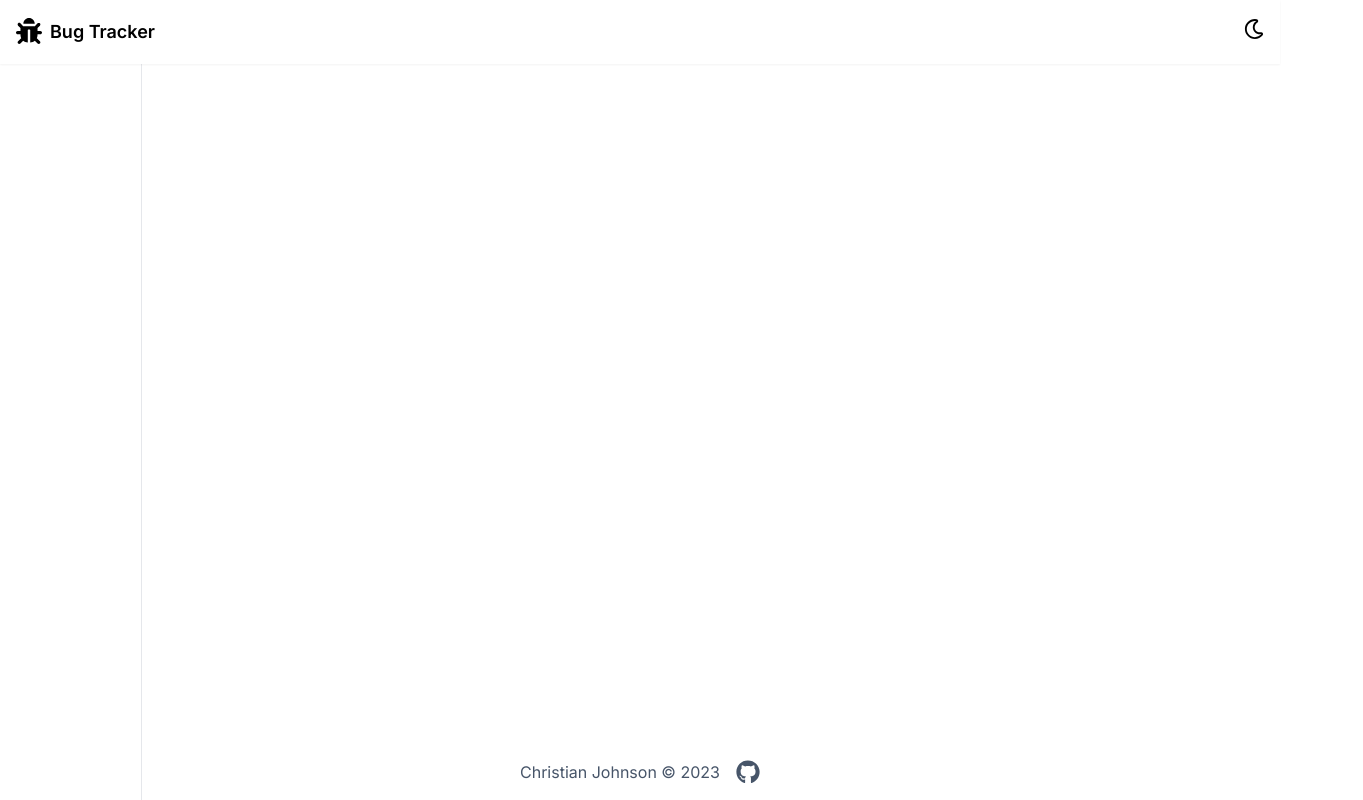
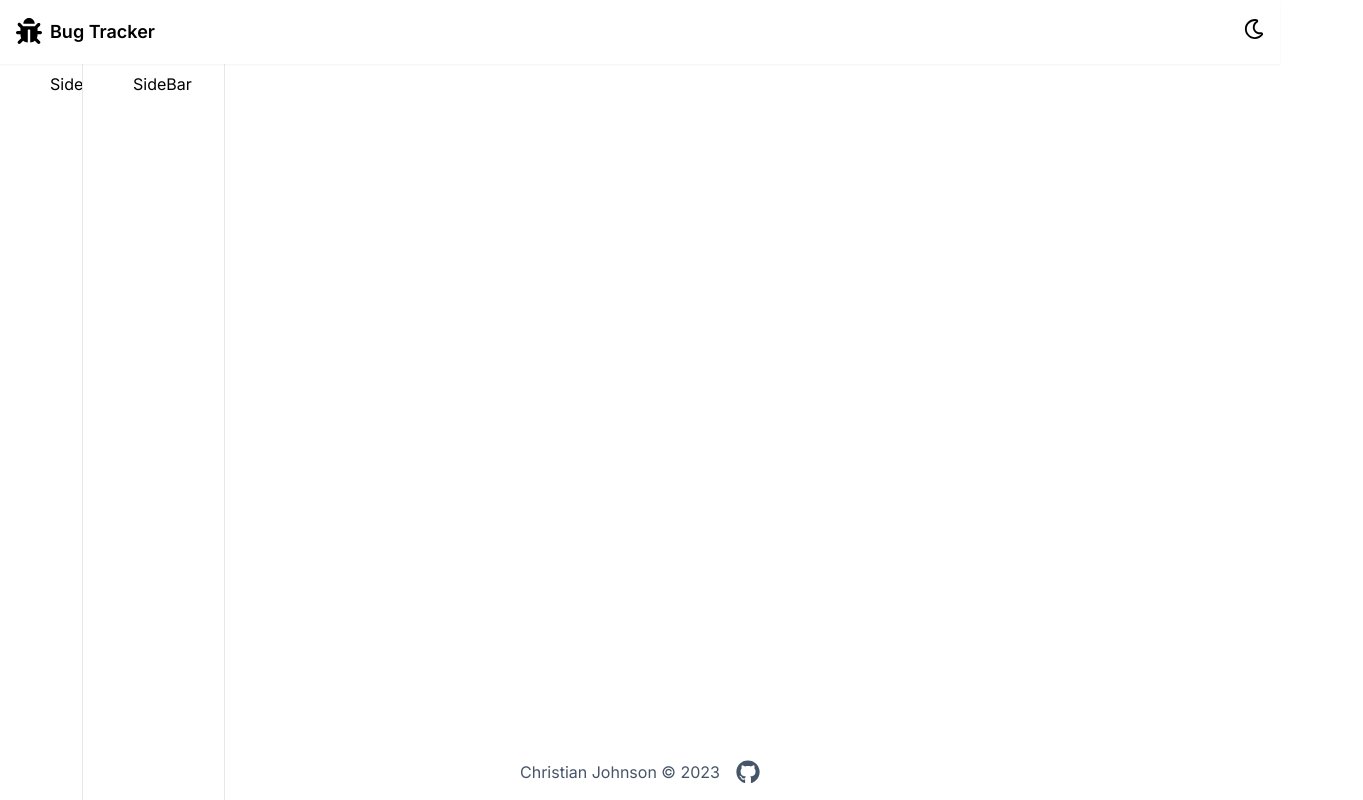
Before and after one commit to christianjcodes/bug-tracker-frontend, a Next.js app: page /dashboard/admin in a window 1280 px wide. Shown: the top 800 px of the page, 1363 px wide, since content can reach past the window. Built offline with nearby package versions, Linux system fonts and the light colour scheme.

Commit message:
Fix Sidebar layout in dashboard layout, add dark mode to sidebar and background of dashboard

```diff
--- a/src/app/components/Footer.tsx
+++ b/src/app/components/Footer.tsx
@@ -8,7 +8,7 @@ export default function Footer() {
             <footer className='absolute bottom-0 flex flex-row justify-center w-full text-slate-600
                                 space-x-4 pb-4 ml-auto mr-auto'>
                 <p>Christian Johnson &copy; {new Date().getFullYear()}</p>
-                <div className='hover:text-white'>
+                <div className='hover:text-black dark:hover:text-white'>
                     <Link href="https://github.com/christianjcodes">
                         <FaGithub size="24"/>
                     </Link>
--- a/src/app/components/SideBar.tsx
+++ b/src/app/components/SideBar.tsx
@@ -4,7 +4,9 @@ type Props = {}
 
 export default function SideBar({}: Props) {
   return (
-    <nav className='min-h-screen max-h-screen overflow-y-auto w-fit md:pr-8
-        pr-3 pt-2 flex flex-col gap-3 border-r-[1px] pl-[50px]'>SideBar</nav>
+    <nav className='min-h-screen max-h-screen mt-[4rem] overflow-y-auto w-fit md:pr-8
+        pr-3 pt-2 flex flex-col gap-3 border-r-[1px] dark:border-r-slate-700 pl-[50px] dark:bg-slate-800'>
+        SideBar
+    </nav>
   )
 }
--- a/src/app/dashboard/layout.tsx
+++ b/src/app/dashboard/layout.tsx
@@ -7,8 +7,10 @@ export default function DashboardLayout({
 }) {
   return (
     <section>
-      <SideBar />
-      {children}
+      <div className='flex dark:bg-black'>
+        <SideBar />
+        <div>{children}</div>
+      </div>
     </section>
   )
 }
```
